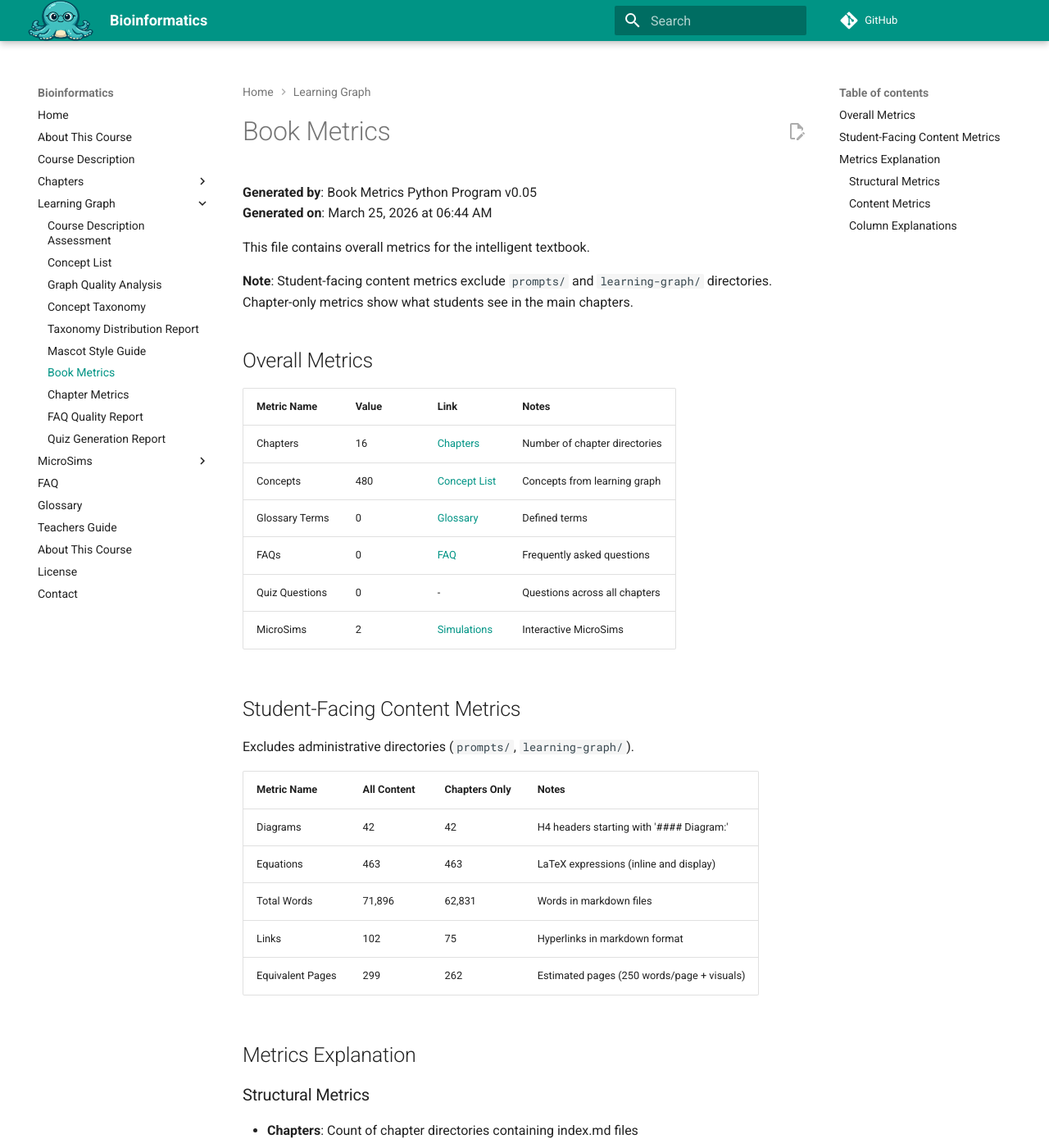
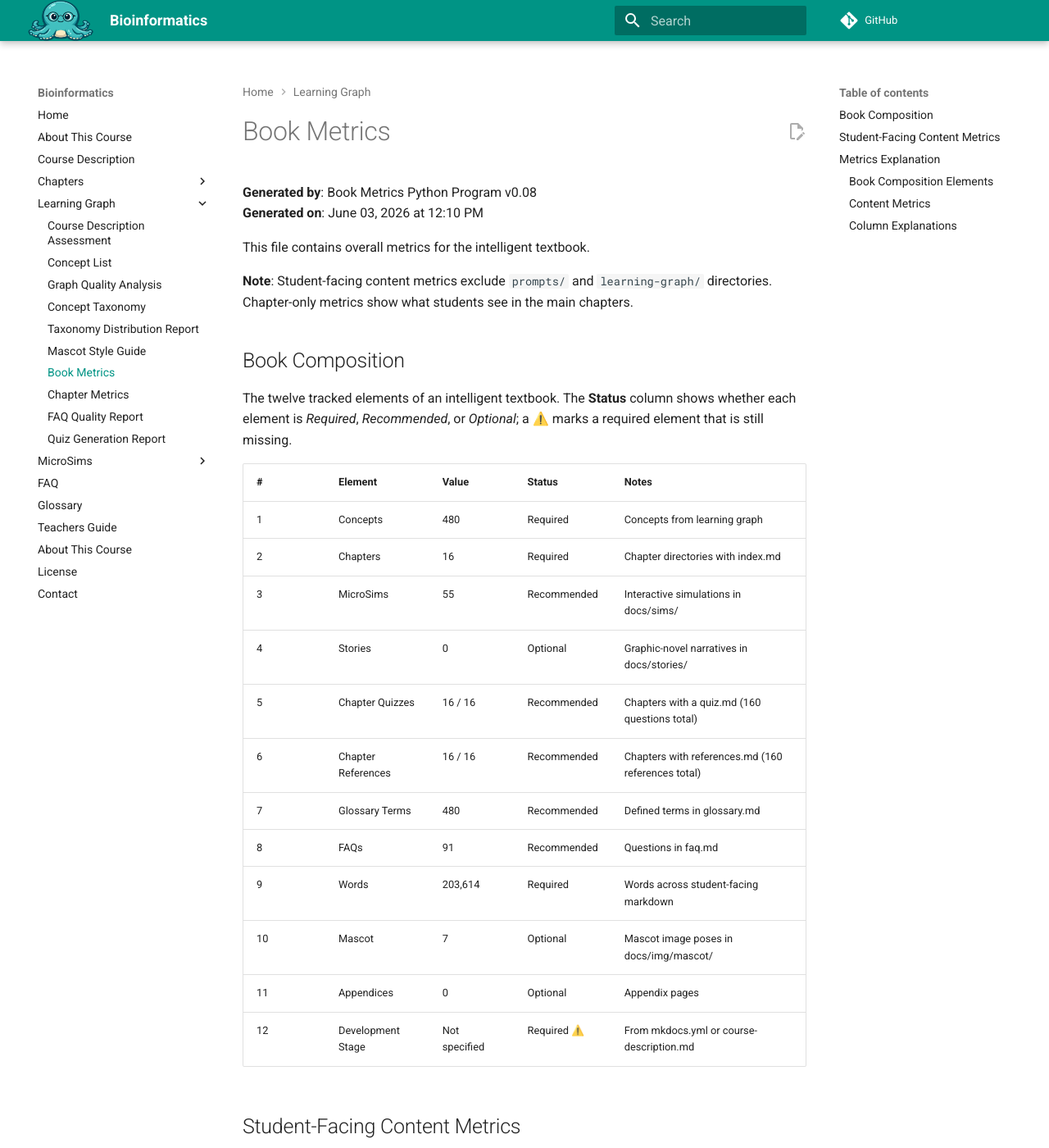
Before and after one commit to dmccreary/bioinformatics, an MkDocs documentation site: the page built from docs/learning-graph/book-metrics.md, in a window 1280 px wide and 1400 px high. Shown: the whole window at 82% size. Built offline with MkDocs 1.6.1 and Material for MkDocs 9.7.7, drawn with Linux system fonts in a browser that asks for light colours; comment, search, counter and statistics services are not loaded; some of the changed text lies outside the part shown.

Commit message:
Add book-metrics.json learning graph metrics and content updates
Co-Authored-By: Claude Opus 4.8 <noreply@anthropic.com>

```diff
--- a/docs/learning-graph/book-metrics.md
+++ b/docs/learning-graph/book-metrics.md
@@ -1,22 +1,30 @@
 # Book Metrics
 
-**Generated by**: Book Metrics Python Program v0.05
-**Generated on**: March 25, 2026 at 06:44 AM
+**Generated by**: Book Metrics Python Program v0.08
+**Generated on**: June 03, 2026 at 12:10 PM
 
 This file contains overall metrics for the intelligent textbook.
 
 **Note**: Student-facing content metrics exclude `prompts/` and `learning-graph/` directories. Chapter-only metrics show what students see in the main chapters.
 
-## Overall Metrics
+## Book Composition
 
-| Metric Name | Value | Link | Notes |
-|-------------|-------|------|-------|
-| Chapters | 16 | [Chapters](../chapters/index.md) | Number of chapter directories |
-| Concepts | 480 | [Concept List](./concept-list.md) | Concepts from learning graph |
-| Glossary Terms | 0 | [Glossary](../glossary.md) | Defined terms |
-| FAQs | 0 | [FAQ](../faq.md) | Frequently asked questions |
-| Quiz Questions | 0 | - | Questions across all chapters |
-| MicroSims | 2 | [Simulations](../sims/index.md) | Interactive MicroSims |
+The twelve tracked elements of an intelligent textbook. The **Status** column shows whether each element is *Required*, *Recommended*, or *Optional*; a ⚠️ marks a required element that is still missing.
+
+| # | Element | Value | Status | Notes |
+|---|---------|-------|--------|-------|
+| 1 | Concepts | 480 | Required | Concepts from learning graph |
+| 2 | Chapters | 16 | Required | Chapter directories with index.md |
+| 3 | MicroSims | 55 | Recommended | Interactive simulations in docs/sims/ |
+| 4 | Stories | 0 | Optional | Graphic-novel narratives in docs/stories/ |
+| 5 | Chapter Quizzes | 16 / 16 | Recommended | Chapters with a quiz.md (160 questions total) |
+| 6 | Chapter References | 16 / 16 | Recommended | Chapters with references.md (160 references total) |
+| 7 | Glossary Terms | 480 | Recommended | Defined terms in glossary.md |
+| 8 | FAQs | 91 | Recommended | Questions in faq.md |
+| 9 | Words | 203,614 | Required | Words across student-facing markdown |
+| 10 | Mascot | 7 | Optional | Mascot image poses in docs/img/mascot/ |
+| 11 | Appendices | 0 | Optional | Appendix pages |
+| 12 | Development Stage | Not specified | Required ⚠️ | From mkdocs.yml or course-description.md |
 
 ## Student-Facing Content Metrics
 
@@ -24,22 +32,28 @@ Excludes administrative directories (`prompts/`, `learning-graph/`).
 
 | Metric Name | All Content | Chapters Only | Notes |
 |-------------|-------------|---------------|-------|
-| Diagrams | 42 | 42 | H4 headers starting with '#### Diagram:' |
-| Equations | 463 | 463 | LaTeX expressions (inline and display) |
-| Total Words | 71,896 | 62,831 | Words in markdown files |
-| Links | 102 | 75 | Hyperlinks in markdown format |
-| Equivalent Pages | 299 | 262 | Estimated pages (250 words/page + visuals) |
+| Diagrams | 52 | 52 | H4 headers starting with '#### Diagram:' |
+| Equations | 724 | 673 | LaTeX expressions (inline and display) |
+| Total Words | 203,614 | 106,410 | Words in markdown files |
+| Links | 764 | 228 | Hyperlinks in markdown format |
+| Equivalent Pages | 854 | 466 | Estimated pages (250 words/page + visuals) |
 
 ## Metrics Explanation
 
-### Structural Metrics
+### Book Composition Elements
 
-- **Chapters**: Count of chapter directories containing index.md files
-- **Concepts**: Number of rows in learning-graph.csv
-- **Glossary Terms**: H4 headers in glossary.md
-- **FAQs**: H3 headers in faq.md
-- **Quiz Questions**: H4 headers with numbered questions (e.g., '#### 1.') or H2 headers in quiz.md files
-- **MicroSims**: Directories in docs/sims/ with index.md files
+- **Concepts** *(required)*: Number of rows in learning-graph.csv
+- **Chapters** *(required)*: Count of chapter directories containing index.md files
+- **MicroSims** *(recommended)*: Directories in docs/sims/ with index.md files
+- **Stories** *(optional)*: Story directories in docs/stories/ with index.md files
+- **Chapter Quizzes** *(recommended)*: Chapters containing a quiz.md file (with total quiz questions in the notes)
+- **Chapter References** *(recommended)*: Chapters containing a references.md file (with total reference entries in the notes)
+- **Glossary Terms** *(recommended)*: H4 headers in glossary.md
+- **FAQs** *(recommended)*: H3 headers in faq.md
+- **Words** *(required)*: All words in student-facing markdown files (excluding code blocks and URLs)
+- **Mascot** *(optional)*: Image files (poses) in docs/img/mascot/
+- **Appendices** *(optional)*: Pages in the appendices/ directory (excluding index.md)
+- **Development Stage** *(required)*: `development_stage` value in mkdocs.yml (or course-description.md); shows 'Not specified' if absent
 
 ### Content Metrics
 
--- a/docs/sims/coexpression-network/coexpression-network.js
+++ b/docs/sims/coexpression-network/coexpression-network.js
@@ -141,11 +141,12 @@ function draw() {
     rect(0, 0, canvasWidth, drawHeight);
 
     fill('white');
+    // draw the control region and a silver line around it for alignement
+    rect(0, drawHeight, canvasWidth, controlHeight);
     noStroke();
-    rect(0, drawHeight, canvasWidth, controlHeight);
 
     // Title
-    fill('#1a1a1a');
+    fill('black');
     noStroke();
     textAlign(CENTER, TOP);
     textSize(15);
```
Also changed, not shown: docs/learning-graph/book-metadata.json (added, +24 -0 lines), docs/learning-graph/book-metrics.json (added, +27 -0 lines), docs/learning-graph/chapter-metrics.md (+22 -20 lines), docs/sims/central-dogma-flow/central-dogma-flow.js (+24 -0 lines), docs/sims/codon-table-explorer/index.md (+1 -1 lines), docs/sims/coexpression-network/index.md (+1 -1 lines), docs/sims/contact-map-rin/index.md (+1 -1 lines), logs/bipartite-metabolic-change.md (added, +85 -0 lines), 1 other file.
